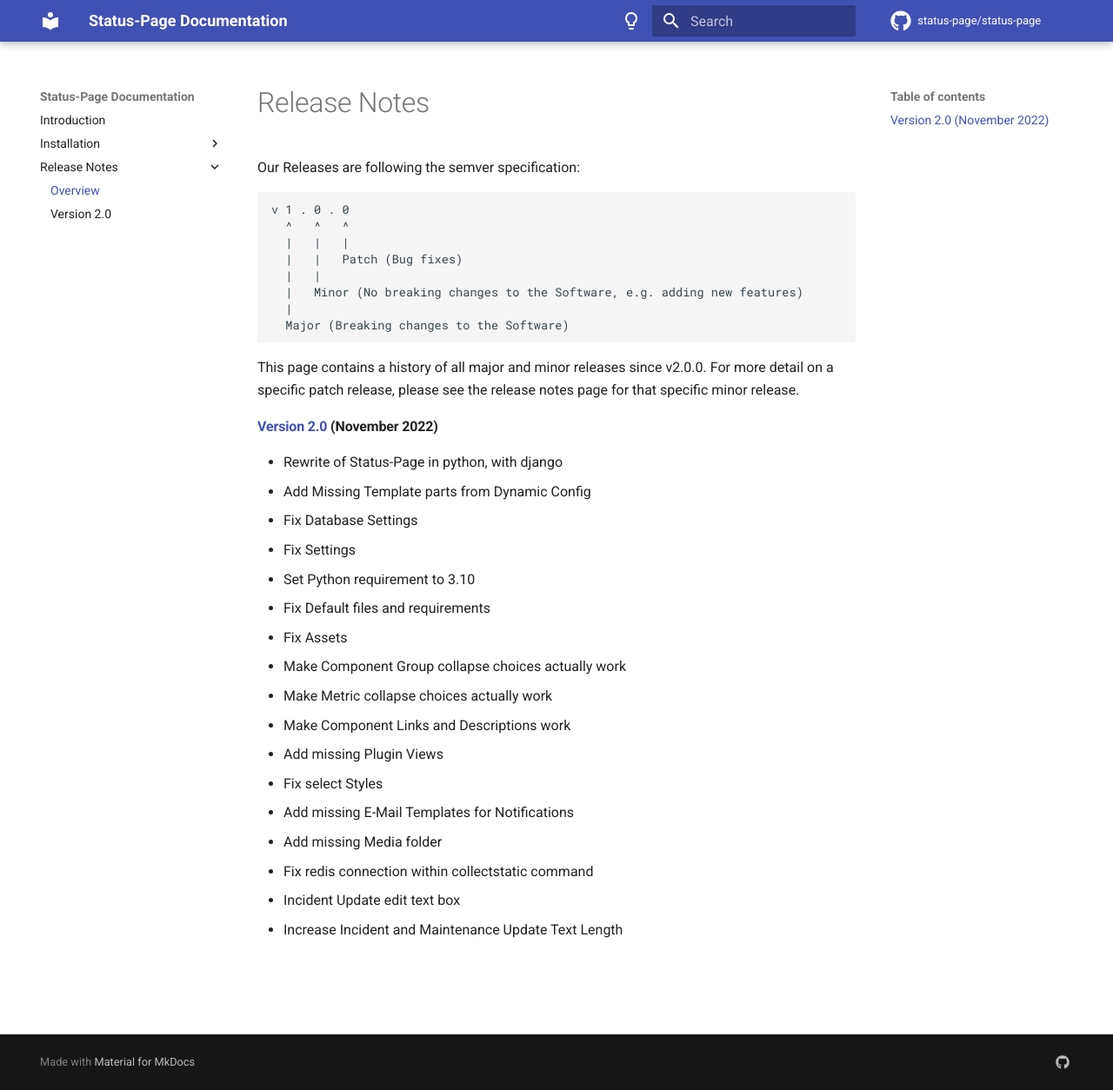
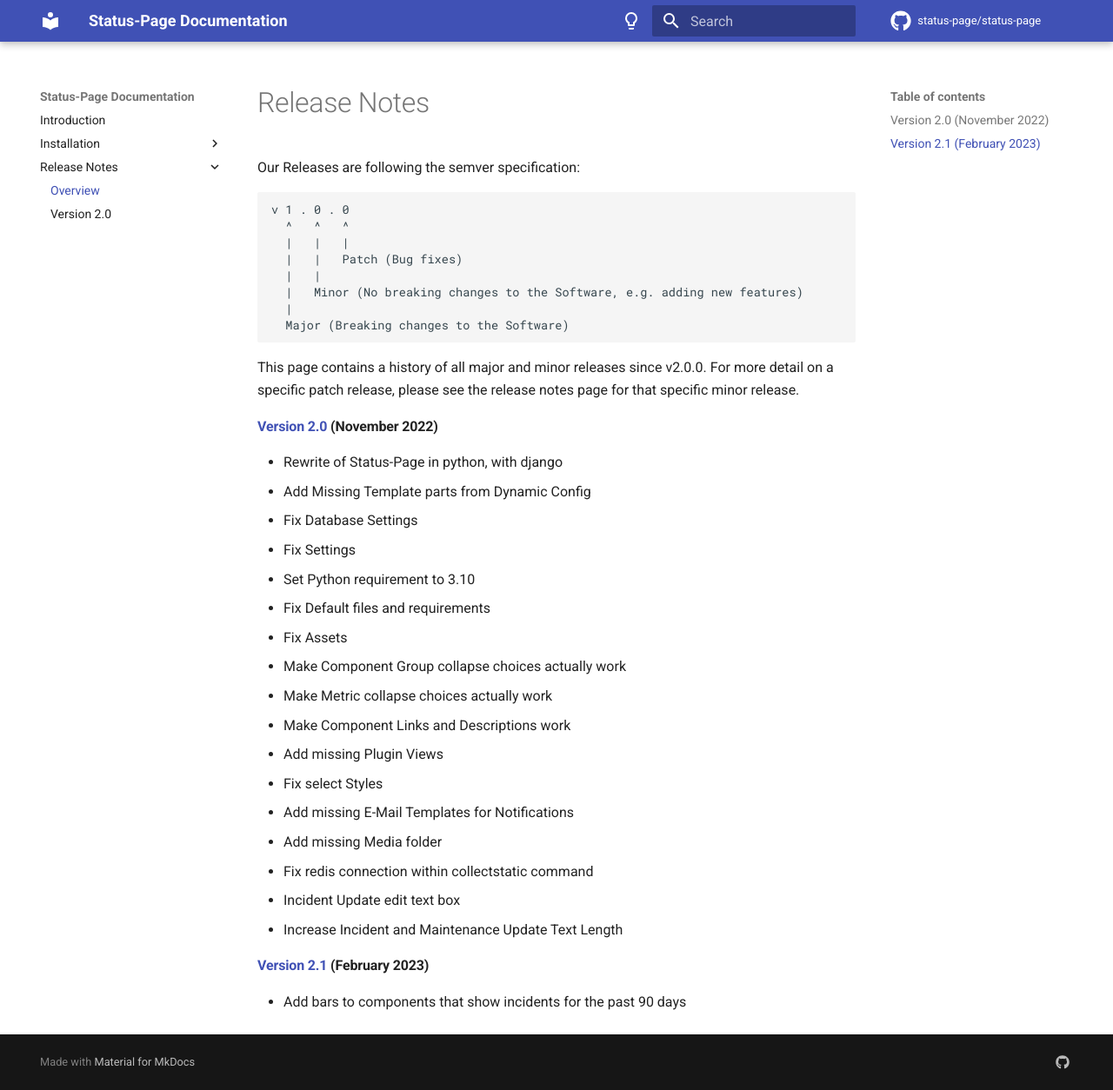
Before and after one commit to Status-Page/Status-Page, an MkDocs documentation site: the page built from docs/release-notes/index.md, in a window 1280 px wide and 1254 px high. Shown: the whole window at 87% size. Built offline with MkDocs 1.6.1 and Material for MkDocs 9.7.7, drawn with Linux system fonts in a browser that asks for light colours; comment, search, counter and statistics services are not loaded.

Commit message:
chore: prepare v2.1.0

```diff
--- a/docs/release-notes/index.md
+++ b/docs/release-notes/index.md
@@ -33,3 +33,7 @@
 * Fix redis connection within collectstatic command
 * Incident Update edit text box
 * Increase Incident and Maintenance Update Text Length
+
+
+#### [Version 2.1](./version-2.1.md) (February 2023)
+* Add bars to components that show incidents for the past 90 days
```
Also changed, not shown: SECURITY.md (+1 -0 lines), docs/release-notes/version-2.0.md (+0 -4 lines), docs/release-notes/version-2.1.md (added, +4 -0 lines), 1 other file.
